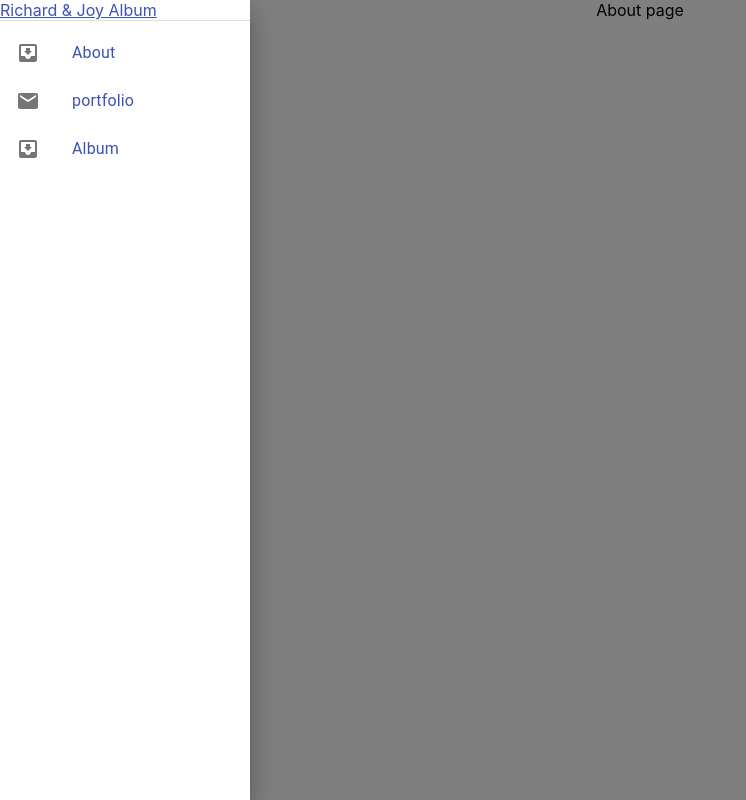
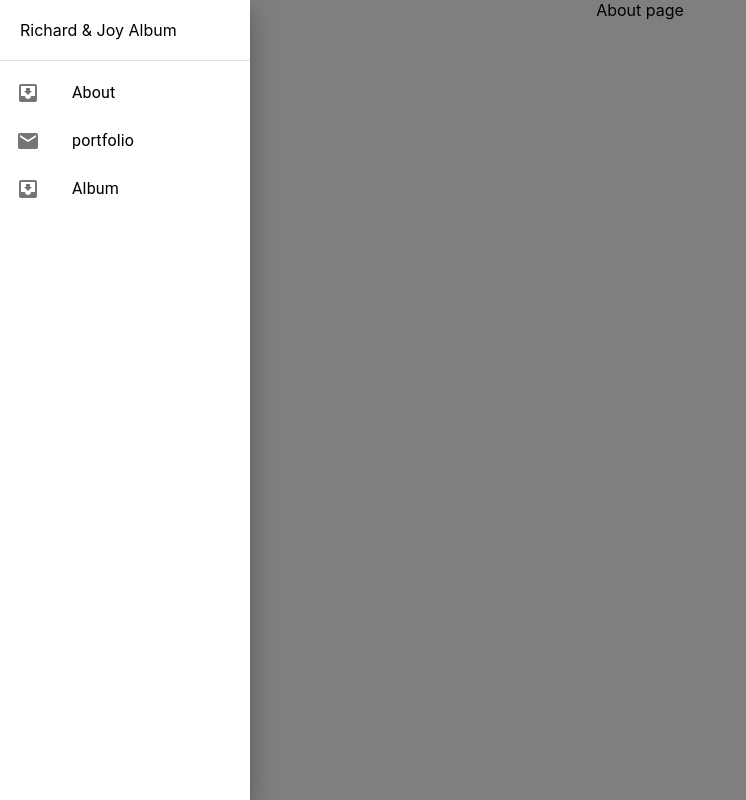
Before and after one commit to richardbmatic17/album-frontend, a React (Create React App) app: page /about in a window 1280 px wide. Both pictures are taken after a click on the button 36 px from the left and 34 px from the top of the page. Shown: the whole page, without its empty margins (0-746 px from the left). Built offline with nearby package versions, Linux system fonts and the light colour scheme.

Commit message:
update Drawer

```diff
--- a/src/App.css
+++ b/src/App.css
@@ -36,3 +36,8 @@
     transform: rotate(360deg);
   }
 }
+
+/* custom */
+a {
+  color: black !important;
+}
--- a/src/components/Drawer.js
+++ b/src/components/Drawer.js
@@ -21,10 +21,13 @@ const useStyles = makeStyles({
   fullList: {
     width: 'auto',
   },
-  Button: {
+  button: {
     position: 'fixed',
     display: 'block',
     'z-index': 1,
+  },
+  logo: {
+    margin: '20px',
   }
 });
 
@@ -40,23 +43,26 @@ export default function Drawer() {
     setState({ ...state, [anchor]: open });
   };
 
-  const list = (anchor) => (
+  const list = anchor => (
     <div
-      className={clsx(classes.list, { [classes.fullList]: anchor === 'top' || anchor === 'bottom' })}
-      role="presentation"
+      className={clsx(classes.list)}
       onClick={toggleDrawer(anchor, false)}
       onKeyDown={toggleDrawer(anchor, false)}
     >
-      <Link href="/"><div>Richard & Joy Album</div></Link>
+      <Link href="/">
+        <div className={clsx(classes.logo)}>
+          <span>Richard & Joy Album</span>
+        </div>
+      </Link>
       <Divider />
       <List>
         {['About', 'portfolio', 'Album'].map((text, index) => (
-          <ListItem button key={text}>
-            <ListItemIcon>{index % 2 === 0 ? <InboxIcon /> : <MailIcon />}</ListItemIcon>
-            <Link href={text}>
-              <ListItemText primary={text} />
-            </Link>
-          </ListItem>
+          <Link href={text}>
+            <ListItem button key={text}>
+                <ListItemIcon>{index % 2 === 0 ? <InboxIcon /> : <MailIcon />}</ListItemIcon>
+                <ListItemText primary={text} />
+            </ListItem>
+          </Link>
         ))}
       </List>
     </div>
@@ -68,7 +74,7 @@ export default function Drawer() {
         <React.Fragment key={anchor}>
           <Button
             onClick={toggleDrawer(anchor, true)}
-            className={clsx(classes.Button)}
+            className={clsx(classes.button)}
           >
             <Fab color="primary" aria-label="add">
               <MenuIcon />
```
